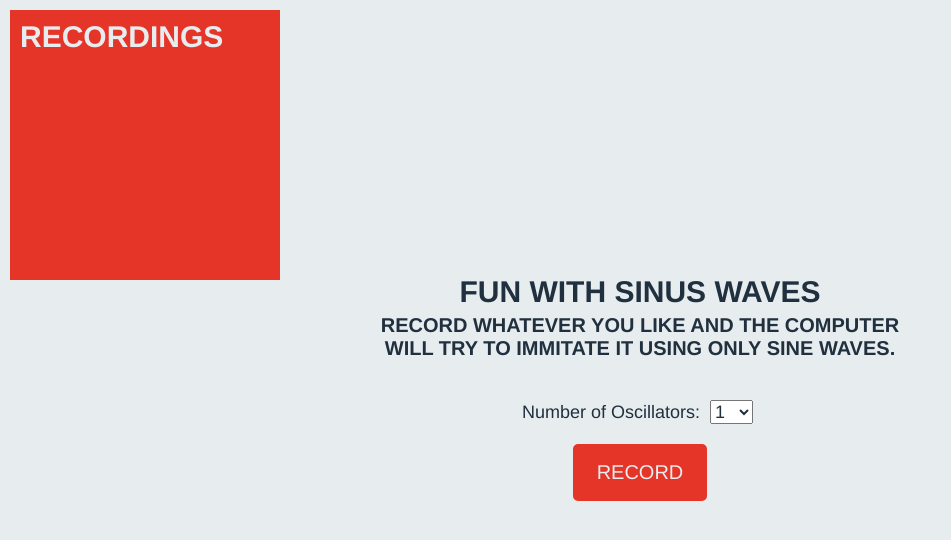
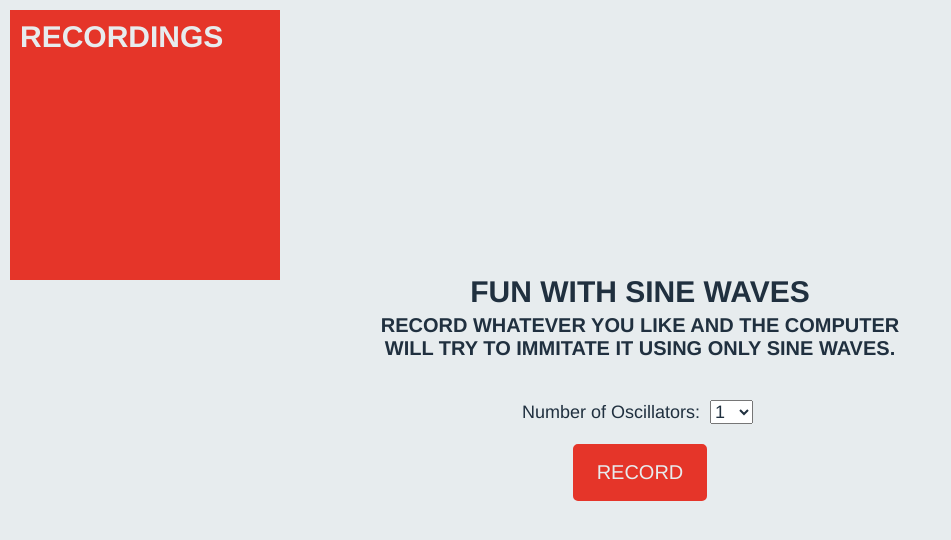
Before and after one commit to mtryggvason/SineImmitator, a website: page index.html in a window 1280 px wide. Shown: the whole page, without its empty margins (0-951 px from the left). Drawn offline with Linux system fonts and the light colour scheme.

Commit message:
Update index.html

```diff
--- a/index.html
+++ b/index.html
@@ -22,7 +22,7 @@
         <div style="position: relative; display: flex; justify-content: center; align-items: center; flex-grow: 1;overflow: hidden; margin:0 10px">
             <div class="text-center">
                 <canvas width="320" height="240"></canvas>
-                <h1 class="">Fun with Sinus waves </h1>
+                <h1 class="">Fun with Sine waves </h1>
                 <h2 class="">Record whatever you like and the computer <br> will try to immitate it using only sine waves.</h2>
                 <span>Number of Oscillators:</span>
                 <select  name="" id="osccount">
```
